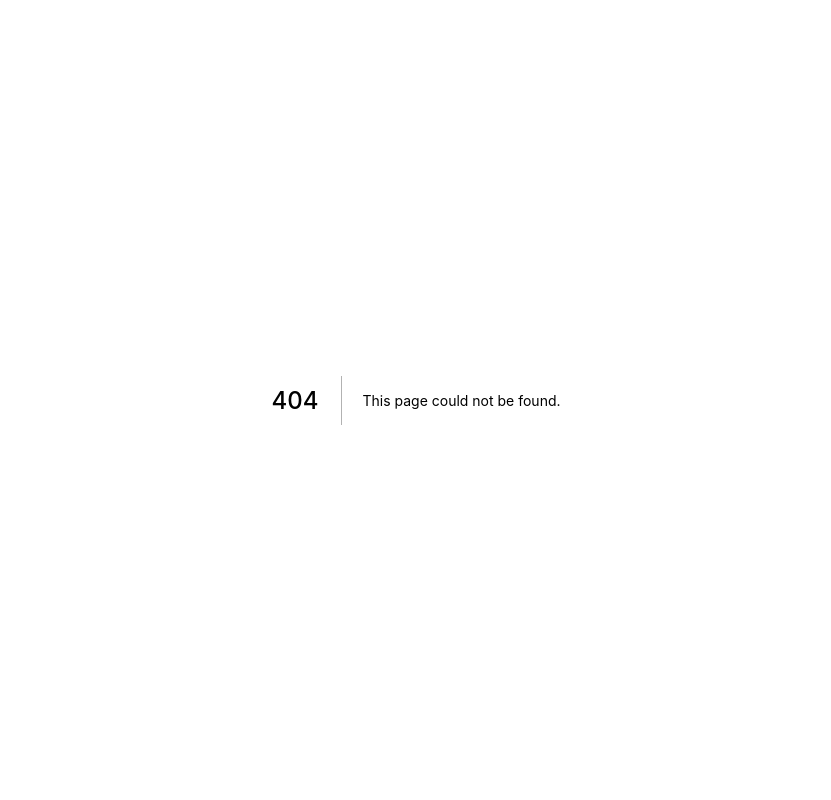
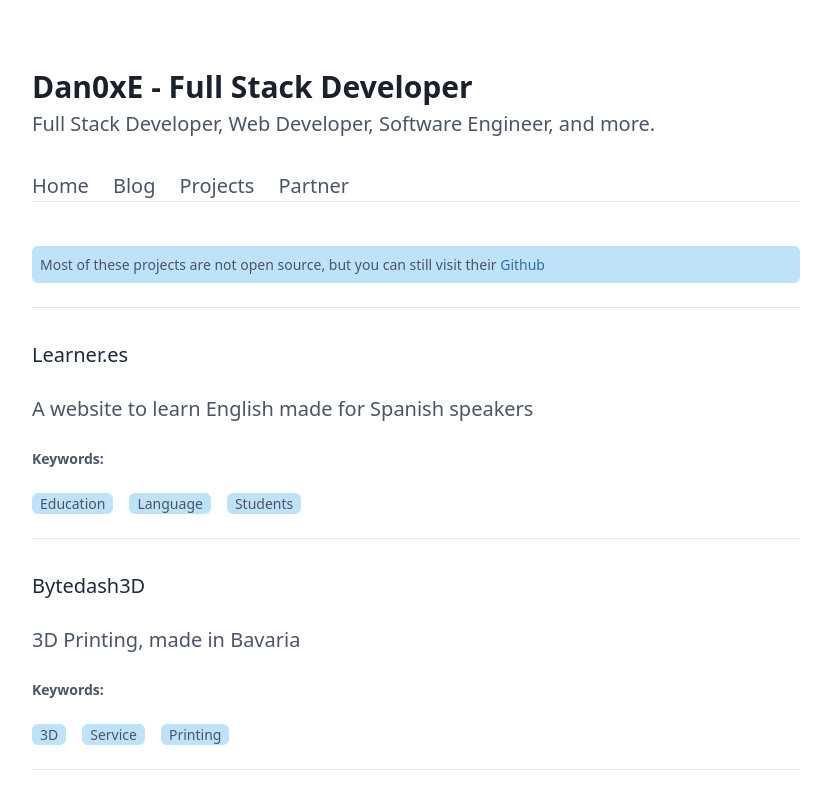
Before and after one commit to Dan0xE/dan0xe_site, a Next.js app: page /partner in a window 1280 px wide. Before the commit this address had no page. Shown: the top 800 px of the page, without its empty margins (224-1055 px from the left). Built offline with nearby package versions, Linux system fonts and the light colour scheme.

Commit message:
added sections

```diff
--- /dev/null
+++ b/src/pages/github-links.tsx
@@ -0,0 +1,45 @@
+import React from 'react';
+
+import { Meta } from '@/layouts/Meta';
+import { Main } from '@/templates/Main';
+
+const GithubLinks = () => {
+  const links = [
+    {
+      id: 1,
+      name: 'Bytedash3D',
+      link: 'https://github.com/bytedash3d',
+    },
+    {
+      id: 2,
+      name: 'Powerset',
+      link: 'https://github.com/powersetproject',
+    },
+  ];
+
+  return (
+    <Main
+      meta={
+        <Meta
+          title="Dan0xe | Partner Github Links"
+          description=" Here are some of my partners Github links."
+        />
+      }
+    >
+      <p>
+        Here you can find some of my partners Github links. <br />
+      </p>
+      <ul>
+        {links.map((link) => (
+          <li key={link.id}>
+            <a href={link.link} target="_blank" rel="noreferrer">
+              {link.name}
+            </a>
+          </li>
+        ))}
+      </ul>
+    </Main>
+  );
+};
+
+export default GithubLinks;
--- a/src/pages/index.tsx
+++ b/src/pages/index.tsx
@@ -9,19 +9,21 @@ const Index = () => {
       id: 1,
       name: 'Github',
       link: 'https://github.com/Dan0xE',
-      icon: 'github',
     },
     {
       id: 2,
       name: 'Twitter',
       link: 'https://twitter.com/Dan0xE',
-      icon: 'twitter',
     },
     {
       id: 3,
       name: 'LinkedIn',
       link: 'https://www.linkedin.com/in/ubervisor/',
-      icon: 'linkedin',
+    },
+    {
+      id: 4,
+      name: 'Soundcloud',
+      link: 'https://soundcloud.com/ubervisor',
     },
   ];
 
@@ -35,10 +37,11 @@ const Index = () => {
       }
     >
       <p>
-        Hello, I&apos;m Dan. I&apos;m a Software Consultant who enjoys learning
-        and making new stuff everyday and building a mod client called Nevouno.
-        My favorite technologies right now are: React.js, Typescript, GraphQL,
-        Node.js, and Rust. <br />
+        Hello, I&apos;m Dan. I&apos;m a Software Consultant and Reverse Engineer
+        who enjoys learning and making new stuff everyday and building a mod
+        client called Nevouno. My favorite technologies right now are: React.js,
+        Typescript, GraphQL, Node.js, and Rust. <br />
+        I also produce EDM music so go checkout my Soundcloud! <br />
         <br /> Follow Me Online Here:
       </p>
       <ul>
--- /dev/null
+++ b/src/pages/partner.tsx
@@ -0,0 +1,80 @@
+import Link from 'next/link';
+import React from 'react';
+
+import { Meta } from '@/layouts/Meta';
+import { Main } from '@/templates/Main';
+
+import Alert from '../components/alert';
+import Label from '../components/label';
+
+const Partner = () => {
+  const partnerList = [
+    {
+      id: 1,
+      name: 'Learner.es',
+      link: 'https://learner.es',
+      description: 'A website to learn English made for Spanish speakers',
+      tech: ['Education', 'Language', 'Students'],
+    },
+    {
+      id: 2,
+      name: 'Bytedash3D',
+      link: 'https://bytedash3d.de',
+      description: '3D Printing, made in Bavaria',
+      tech: ['3D', 'Service', 'Printing'],
+    },
+    {
+      id: 3,
+      name: 'Powerset',
+      link: 'http://powersetproject.com/',
+      description: 'Developing addons for Flightsims',
+      tech: ['Game-dev', 'Addons', 'Flightsims'],
+    },
+  ];
+
+  return (
+    <Main meta={<Meta title="Partner" description="Partner Projects" />}>
+      <>
+        <Alert style={'bg-blue-200'}>
+          <p className="p-2">
+            Most of these projects are not open source, but you can still visit
+            their
+            <Link href="/github-links"> Github </Link>
+          </p>
+        </Alert>
+        <div className="border-t border-gray-300 py-4 text-center text-sm"></div>
+      </>
+
+      <>
+        {partnerList.map((project) => (
+          <div key={project.id} className="w-auto">
+            <h2>
+              <a
+                className="text-slate-800 "
+                href={project.link}
+                target="_blank"
+                rel="noreferrer"
+              >
+                {project.name}
+              </a>
+            </h2>
+            <p>{project.description}</p>
+            <ul>
+              <p className="text-sm font-semibold">Keywords:</p>
+              <div className="mt-2 flex flex-row flex-wrap space-x-4">
+                {project.tech.map((tech) => (
+                  <Label key={tech}>{tech}</Label>
+                ))}
+              </div>
+            </ul>
+            {partnerList.length !== project.id && (
+              <div className="border-t border-gray-300 py-4 text-center text-sm"></div>
+            )}
+          </div>
+        ))}
+      </>
+    </Main>
+  );
+};
+
+export default Partner;
--- a/src/templates/Main.tsx
+++ b/src/templates/Main.tsx
@@ -43,6 +43,13 @@ const Main = (props: IMainProps) => (
                 </a>
               </Link>
             </li>
+            <li className="mr-6">
+              <Link href="/partner/">
+                <a className="border-none text-gray-700 hover:text-gray-900">
+                  Partner
+                </a>
+              </Link>
+            </li>
           </ul>
         </div>
       </div>
```
Also changed, not shown: blog/nevouno.md (added).
